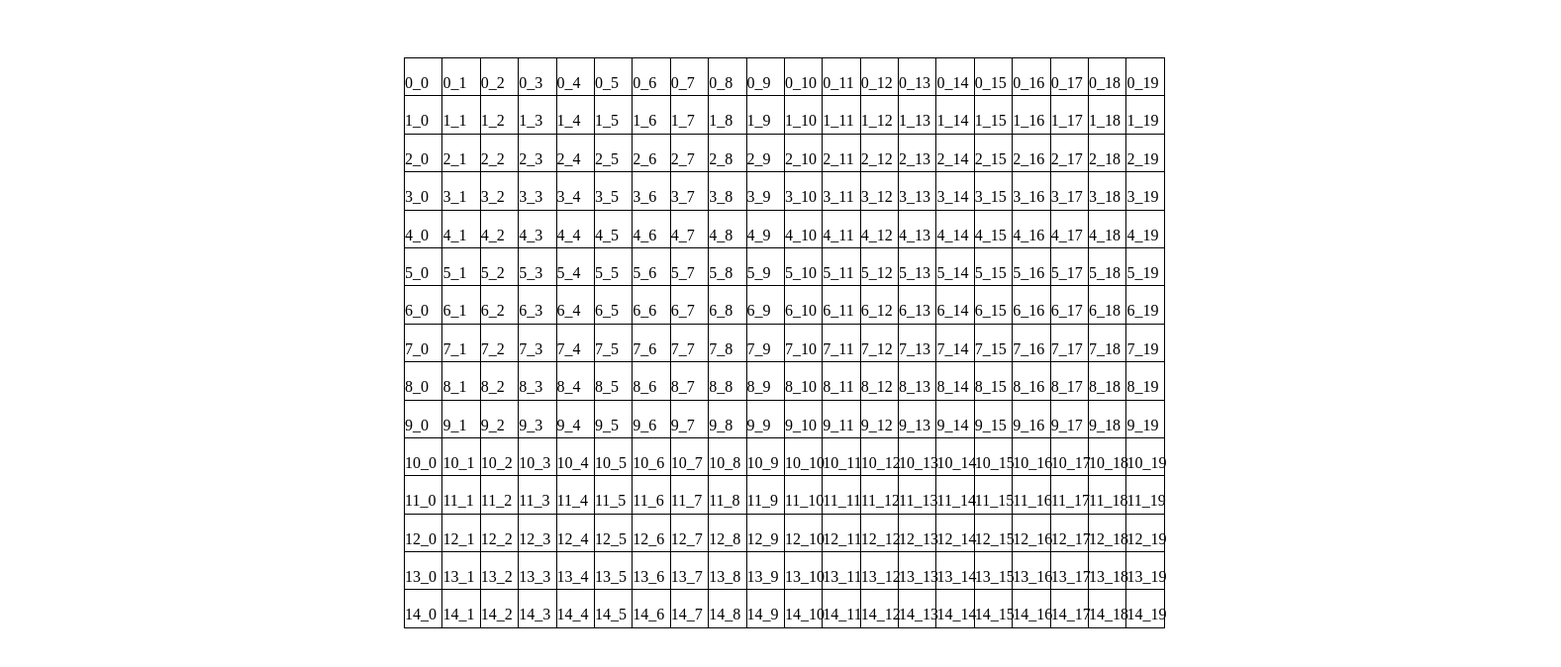
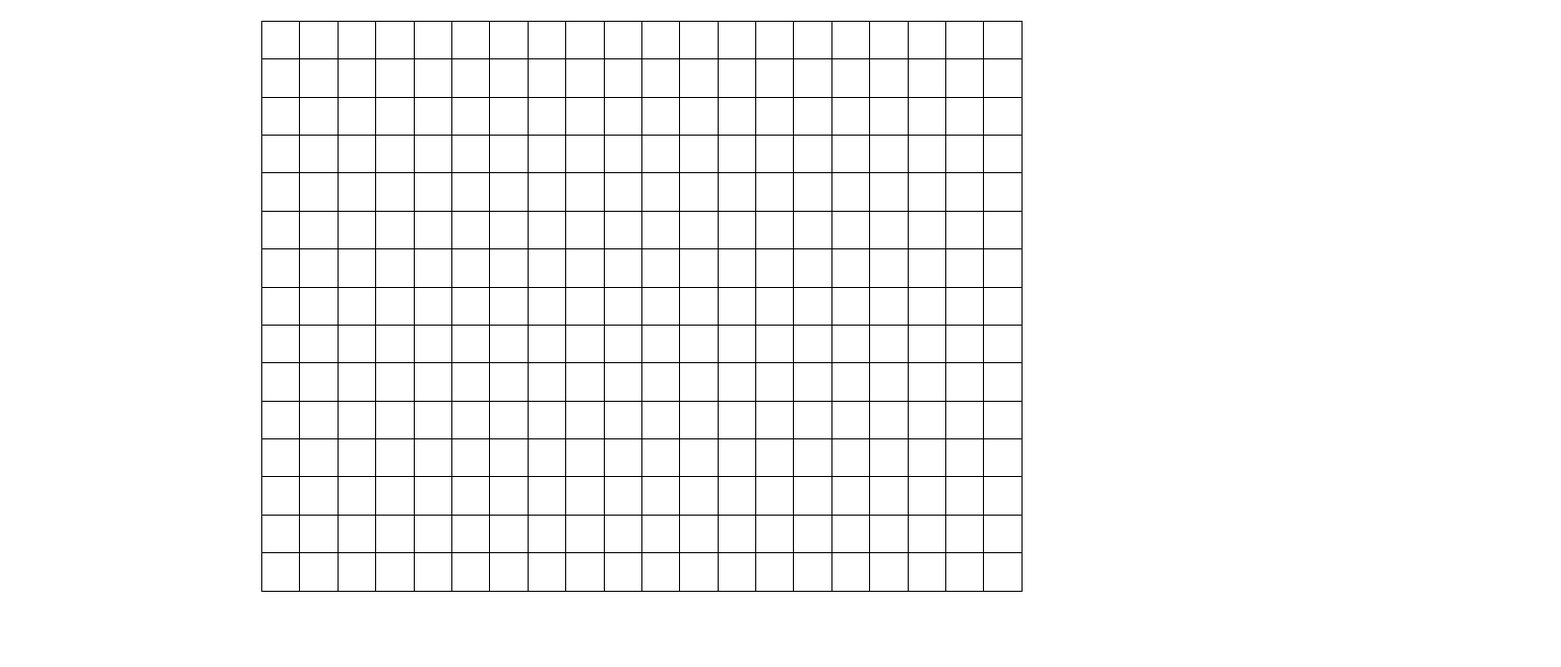
Before and after one commit to GSherw00d/AlgorithmVisualizer, a React (Create React App) app in the folder myapp/: page / in a window 1280 px wide. Shown: the top 674 px of the page at 99% size, 1577 px wide, since content can reach past the window. Built offline with nearby package versions, Linux system fonts and the light colour scheme.

Commit message:
EndOfWorkingDay

```diff
--- a/myapp/src/components/Grid.module.css
+++ b/myapp/src/components/Grid.module.css
@@ -1,5 +1,5 @@
 .GridContainer {
-  margin: 50px 400px;
+  margin: 1vw 20vw;
   display: inline-grid;
   grid-template-columns: repeat(20, 3vw);
   grid-template-rows: repeat(15, 3vw);
--- a/myapp/src/components/NodePlace.js
+++ b/myapp/src/components/NodePlace.js
@@ -4,9 +4,10 @@ import { connect } from "react-redux";
 class Node extends Component {
   render() {
     return (
-      <div className={"element " + this.props.nodes.type}>
-        <p>{this.props.id}</p>
-      </div>
+      <div
+        className={"element " + this.props.nodes.type}
+        id={this.props.id}
+      ></div>
     );
   }
 }
```
Also changed, not shown: myapp/src/components/SelectionBar.js (added, +12 -0 lines).
